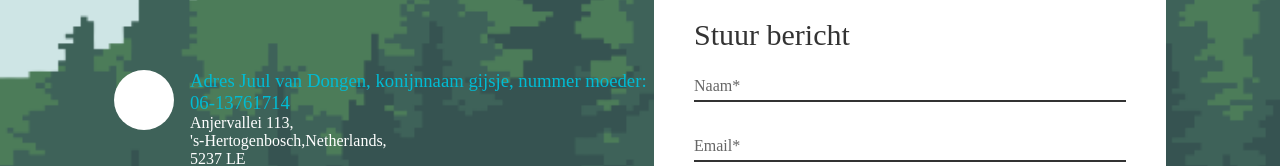
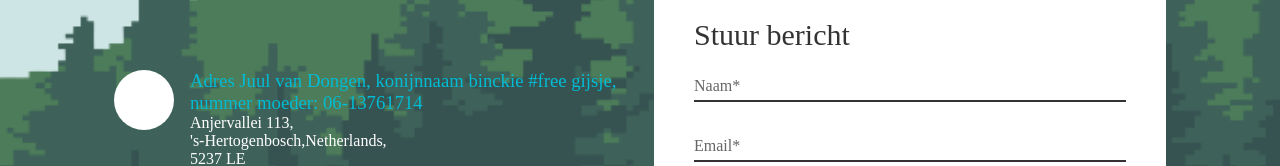
Before and after one commit to Patron073/Juulrunner, a plain HTML site: page index.html in a window 1280 px wide. Shown: the part 3130-3296 px from the top of the page. Drawn offline with Linux system fonts and the light colour scheme; some icons are missing.

Commit message:
Update index.html

```diff
--- a/index.html
+++ b/index.html
@@ -84,7 +84,7 @@
                 <div class="box">
                     <div class="icon"><i class="fa fa-map-marker" aria-hidden="true"></i></div>
                     <div class="text">
-                        <h3>Adres Juul van Dongen, konijnnaam gijsje, nummer moeder: 06-13761714 </h3>
+                        <h3>Adres Juul van Dongen, konijnnaam binckie #free gijsje, nummer moeder: 06-13761714 </h3>
                         <p>Anjervallei 113,<br>'s-Hertogenbosch,Netherlands,<br>5237 LE</p>
                     </div>
                 </div>
```
